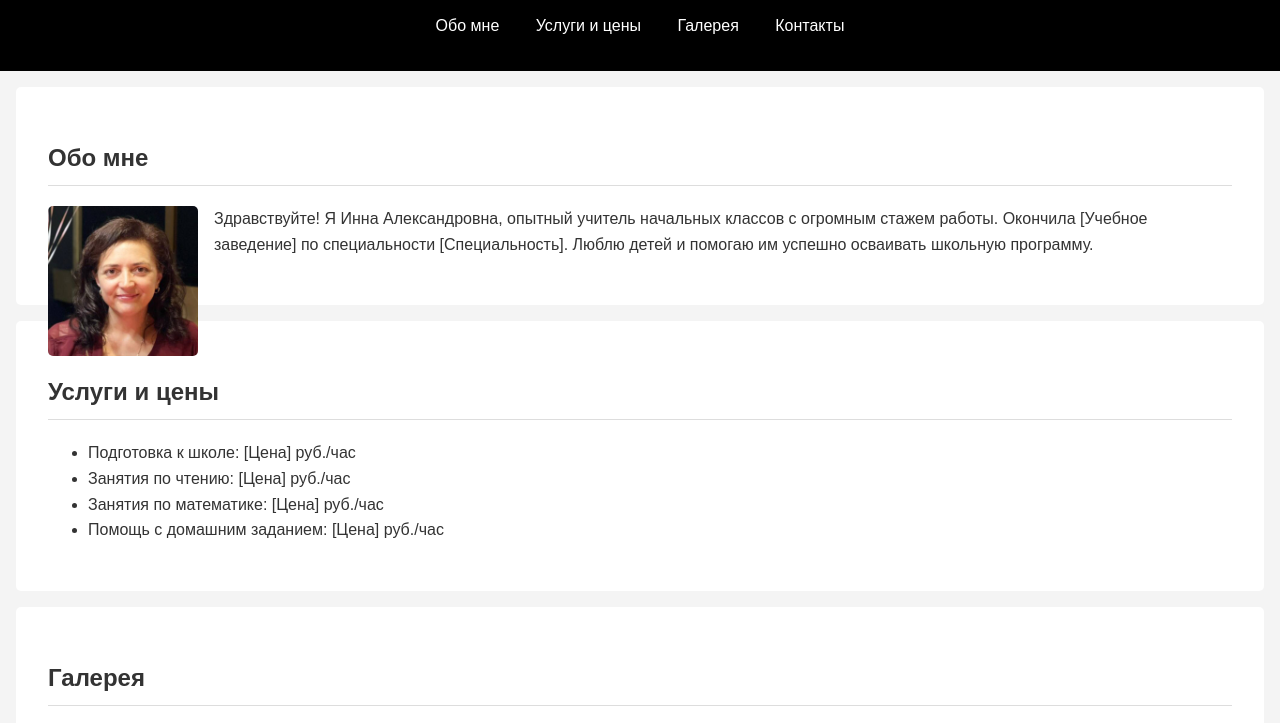
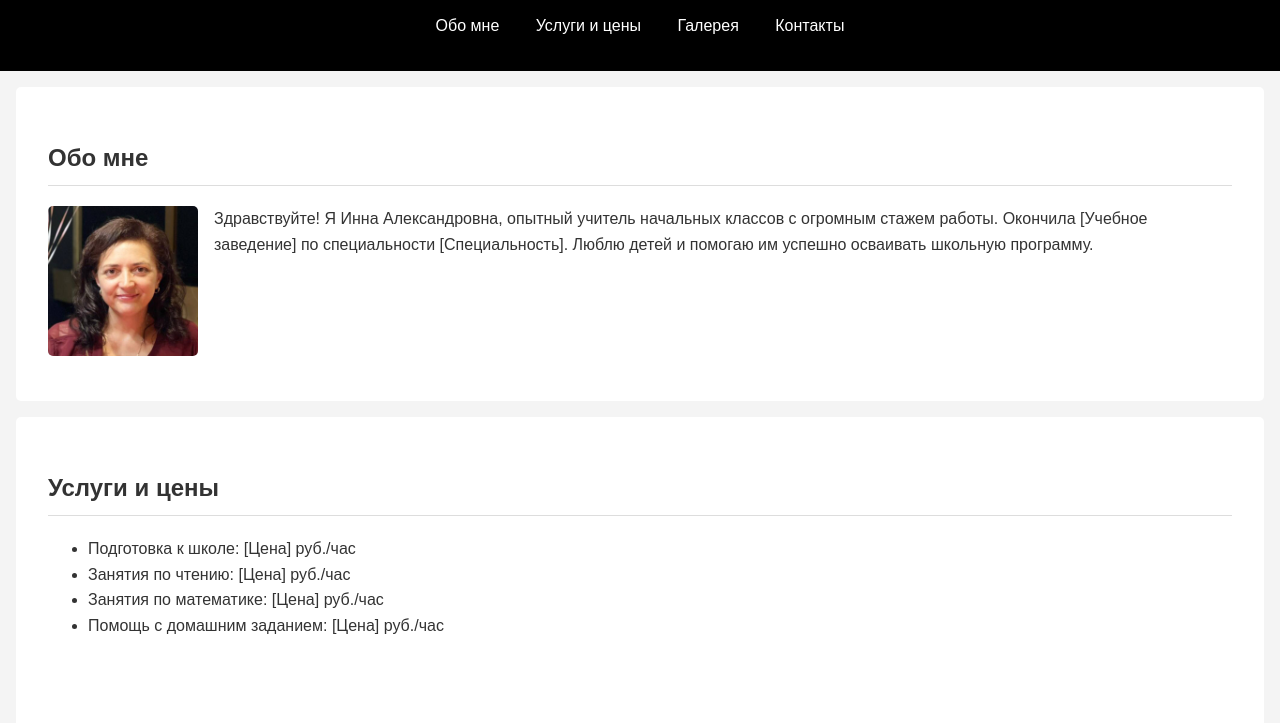
Before and after one commit to babkaghoul/teacher, a plain HTML site: page index.html in a window 1280 px wide. Shown: the part 70-793 px from the top of the page. Drawn offline with Linux system fonts and the light colour scheme.

Commit message:
Add files via upload

```diff
--- a/style.css
+++ b/style.css
@@ -38,7 +38,7 @@ section {
     margin: 1rem;
     background-color: #fff;
     border-radius: 5px;
-    min-height: 150px
+    min-height: 250px
 }
 
 section h2 {
```
